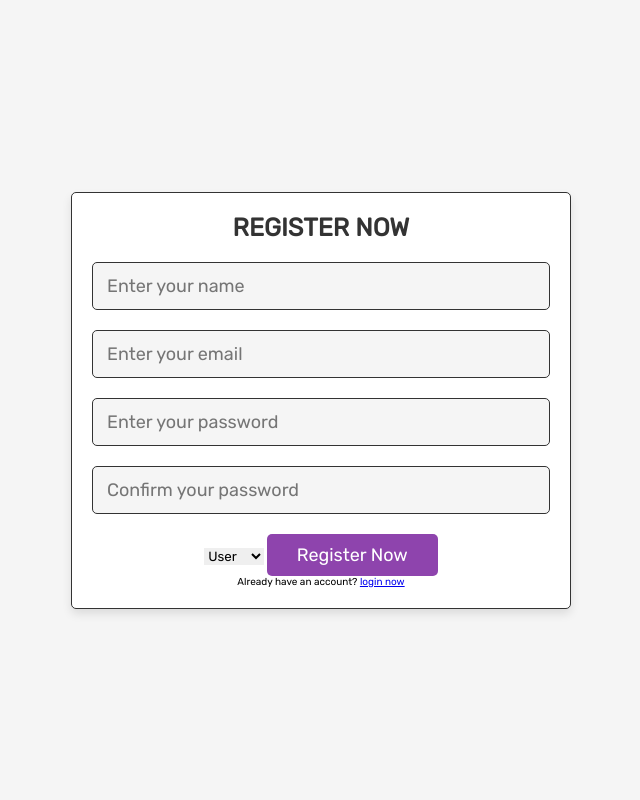
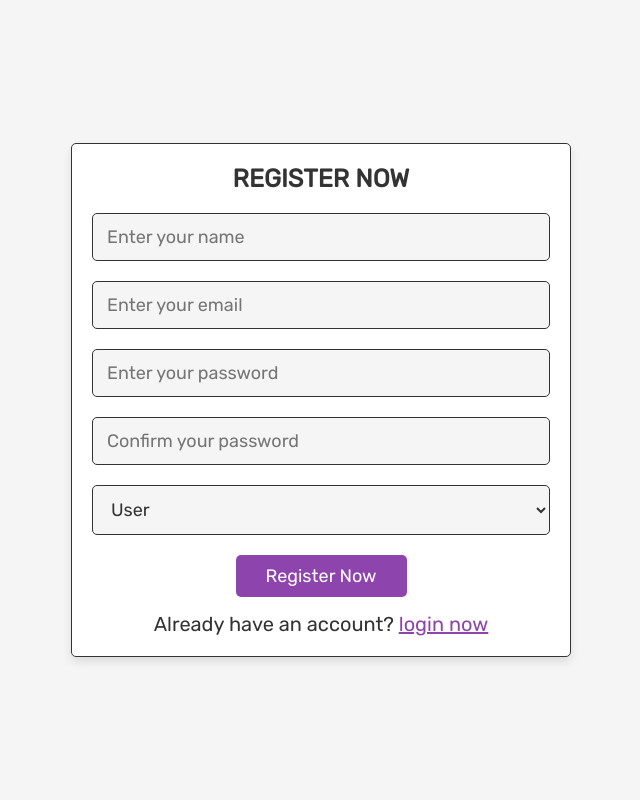
Before and after one commit to Bvorfi2002/BookStore-Project, a PHP site: page /register.php in a window 1280 px wide. Shown: the whole page, without its empty margins (319-959 px from the left). Run offline with PHP 8.4, Linux system fonts and the light colour scheme.

Commit message:
3 commit

```diff
--- a/config.php
+++ b/config.php
@@ -0,0 +1,3 @@
+<?php
+$conn=mysqli_connect('localhost','root','','shop_db')or die('connection failed');
+?>
--- a/css/style.css
+++ b/css/style.css
@@ -120,3 +120,18 @@ html{
     border: var(--border);
     margin: 1rem 0;
 }
+
+.form-container form p{
+    padding-top: 1.5rem;
+    font-size: 2rem;
+    color:var(--black) ;
+
+}
+
+.form-container form p a{
+    color: var(--purple);
+}
+
+.form-container form p a:hover{
+    text-decoration: underline;
+}
--- a/register.php
+++ b/register.php
@@ -1,3 +1,32 @@
+<?php
+
+include 'config.php';
+
+if(isset($_POST['submit'])){
+
+  $name=mysqli_real_escape_string($conn,$_POST['name']);
+  $email=mysqli_real_escape_string($conn,$_POST['email']);
+  $password=mysqli_real_escape_string($conn,$_POST['password']);
+  $cpass=mysqli_real_escape_string($conn,$_POST['cpassword']);
+  $user_type=$_POST['user_type'];
+
+  $select_users=mysqli_query($conn,"SELECT * FROM `users` WHERE email='$email' AND password='$pass'") or die('query failed');
+
+if(mysqli_num_rows($select_users)>0){
+  $message[]='user already exist!';
+}
+else{
+  if($pass != $cpass){
+    $message[]='confrim password not matched!';
+  }
+  else{
+    mysqli_query($conn,"INSERT INTO `users`(name,email,password,user_type) VALUES('$name','$email','$cpass','user_type')") or die('query failed');
+    $message[]='registered successfully';
+  }
+}
+}
+?>
+
 <!DOCTYPE html>
 <html lang="en">
     <head>
@@ -12,14 +41,13 @@
     </head>
     <body>
       <div class="form-container">
-
       <form action="" method="post">
         <h3>Register now</h3>
         <input type="text" name="name" placeholder="Enter your name" required class="box">
         <input type="email" name="email" placeholder="Enter your email" required class="box">
         <input type="password" name="password" placeholder="Enter your password" required class="box">
         <input type="password" name="cpassword" placeholder="Confirm your password" required class="box">
-        <select name="user_type">
+        <select name="user_type" class="box">
             <option value="user">User</option>
             <option value="Admin">Admin</option>
         </select>
```
